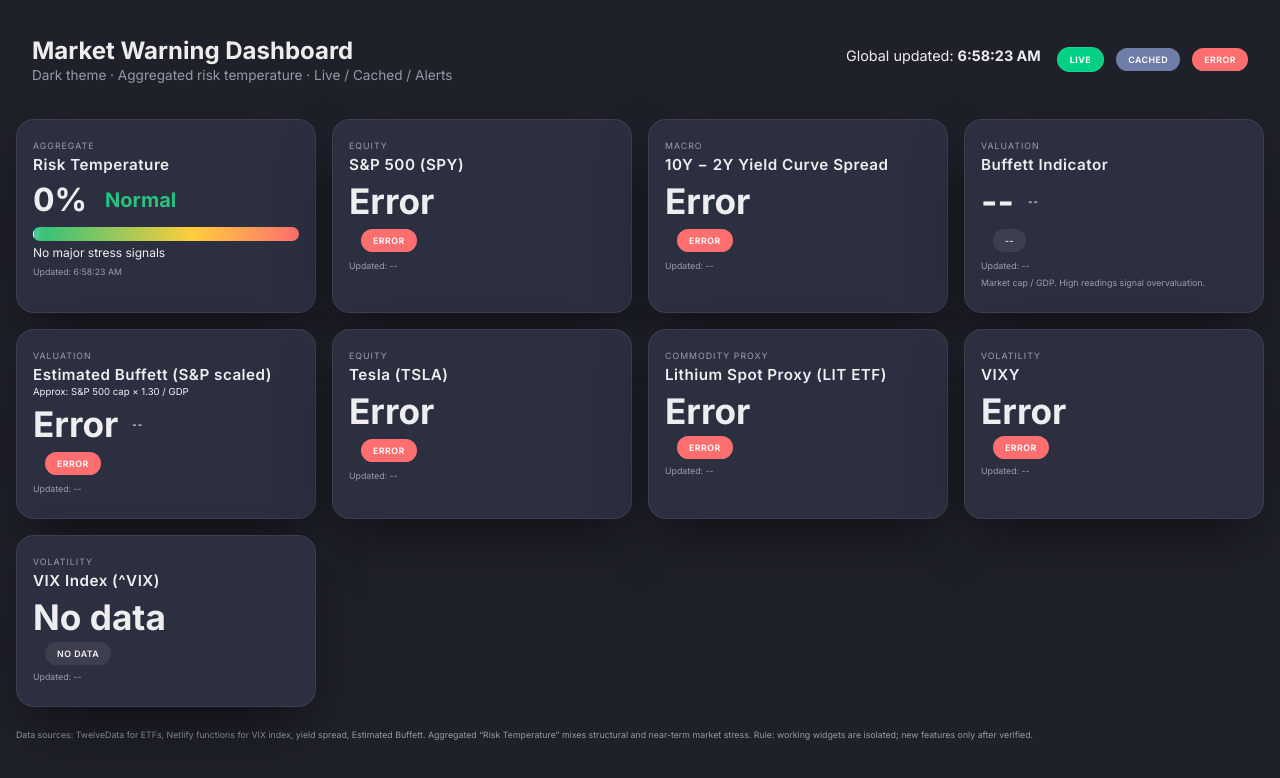
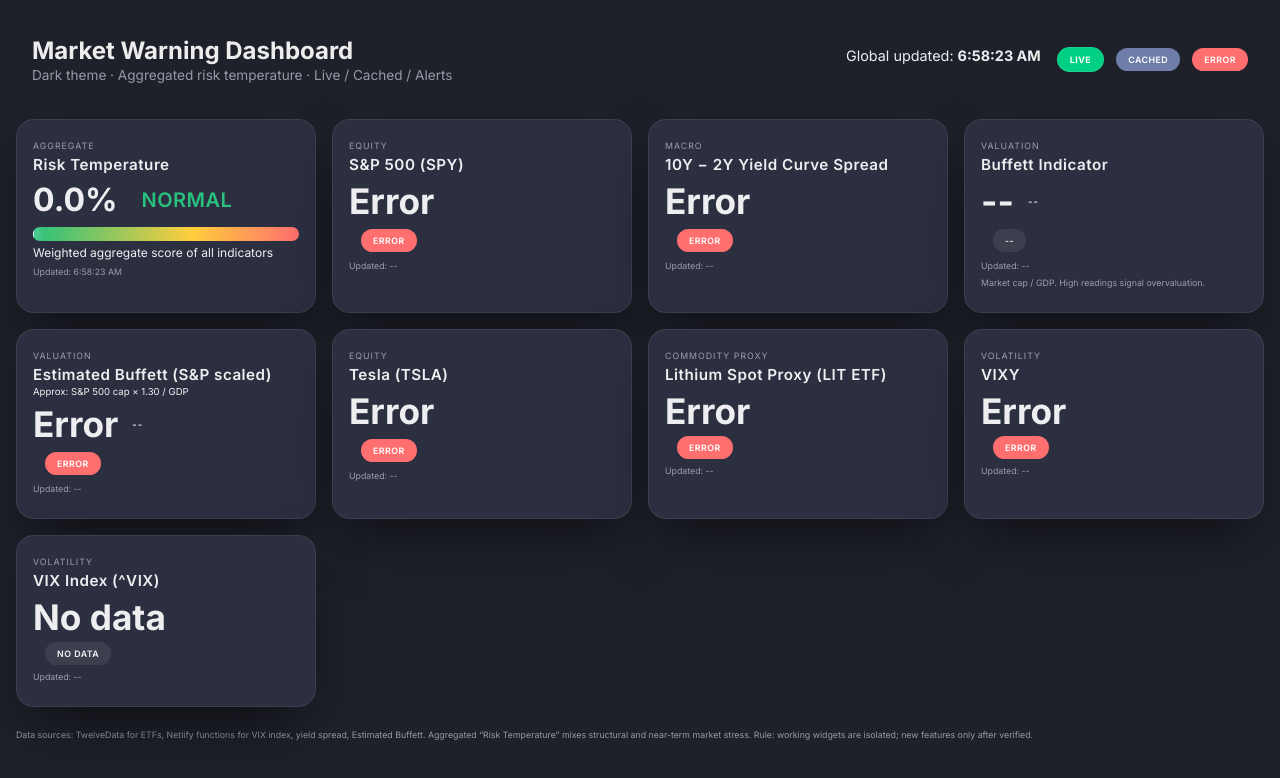
Before and after one commit to Spikerama/Market_Dashboard_UI_Test, a plain HTML site: page index.html in a window 1280 px wide. Drawn offline with nearby package versions, Linux system fonts and the light colour scheme; no server answers.

Commit message:
Update index.html

```diff
--- a/index.html
+++ b/index.html
@@ -88,7 +88,10 @@
             <div class="temp-marker" id="risk-temp-marker" style="left:0;background:rgba(255,255,255,0.9);"></div>
           </div>
         </div>
-        <div class="temp-label" id="risk-temp-details">Loading...</div>
+        <div class="temp-label" id="risk-temp-details">
+        Weighted aggregate score of all indicators
+        </div>
+
         <div class="timestamp" id="risk-temp-updated">Updated: --</div>
       </div>
 
@@ -563,60 +566,96 @@
     }
 
 function refreshRiskTemperature() {
-      const now = new Date();
-      const est = cacheGet('estimated-buffett')?.data;
-      const yieldc = cacheGet('yield')?.data;
-      const spy = cacheGet('sp500')?.data;
-      const vixy = cacheGet('vix')?.data;
-      const tsla = cacheGet('tsla')?.data;
+  const now     = new Date();
+  const est     = cacheGet('estimated-buffett')?.data;
+  const yieldc  = cacheGet('yield')?.data;
+  const spy     = cacheGet('sp500')?.data;
+  const vixy    = cacheGet('vix')?.data;
+  const tsla    = cacheGet('tsla')?.data;
+  const lithium = cacheGet('lithium')?.data;
 
   let score = 0;
   const contributors = [];
 
-      if (yieldc && yieldc.spread < 0) { score += 25; contributors.push('Yield inverted'); }
-      if (est && est.ratio >= 3.0) { score += 30; contributors.push(`Est. Buffett ≥ ${est.ratio.toFixed(2)}`); }
-      if (spy && typeof spy.pct === 'number' && spy.pct <= -1) { score += 10; contributors.push(`SPY down ${spy.pct.toFixed(2)}%`); }
-      if (vixy && typeof vixy.pct === 'number' && vixy.pct >= 5) { score += 10; contributors.push(`VIXY up ${vixy.pct.toFixed(2)}%`); }
-      if (tsla && typeof tsla.pct === 'number' && tsla.pct <= -1.5) { score += 10; contributors.push(`TSLA down ${tsla.pct.toFixed(2)}%`); }
+  // 1) Buffett valuation: 0–5% → 0–30 pts
+  if (est && typeof est.ratio === 'number') {
+    const buffScore = Math.min(est.ratio, 5) * 6;
+    score += buffScore;
+    contributors.push(`Buffett ${est.ratio.toFixed(2)}% → ${buffScore.toFixed(1)}`);
+  }
 
+  // 2) Yield spread: +2…–1 pp → 0–25 pts
+  if (yieldc && typeof yieldc.spread === 'number') {
+    const raw       = Math.max(Math.min(yieldc.spread, 2), -1);
+    const yieldScore = (2 - raw) / 3 * 25;
+    score += yieldScore;
+    contributors.push(`Yield ${yieldc.spread.toFixed(2)}% → ${yieldScore.toFixed(1)}`);
+  }
+
+  // 3) SPY drop: 0…–3% → 0–15 pts
+  if (spy && typeof spy.pct === 'number') {
+    const spyScore = Math.min(Math.max(-spy.pct, 0), 3) / 3 * 15;
+    score += spyScore;
+    contributors.push(`SPY ${spy.pct.toFixed(2)}% → ${spyScore.toFixed(1)}`);
+  }
+
+  // 4) VIXY rise: 0…+5% → 0–15 pts
+  if (vixy && typeof vixy.pct === 'number') {
+    const vixScore = Math.min(Math.max(vixy.pct, 0), 5) / 5 * 15;
+    score += vixScore;
+    contributors.push(`VIXY ${vixy.pct.toFixed(2)}% → ${vixScore.toFixed(1)}`);
+  }
+
+  // 5) TSLA drop: 0…–5% → 0–10 pts
+  if (tsla && typeof tsla.pct === 'number') {
+    const tslaScore = Math.min(Math.max(-tsla.pct, 0), 5) / 5 * 10;
+    score += tslaScore;
+    contributors.push(`TSLA ${tsla.pct.toFixed(2)}% → ${tslaScore.toFixed(1)}`);
+  }
+
+  // 6) Lithium move: 0…±5% → 0–5 pts
+  if (lithium && typeof lithium.pct === 'number') {
+    const litScore = Math.min(Math.abs(lithium.pct), 5) / 5 * 5;
+    score += litScore;
+    contributors.push(`Lithium ${lithium.pct.toFixed(2)}% → ${litScore.toFixed(1)}`);
+  }
+
+  // cap and log
   score = Math.min(100, score);
+  console.log('[RiskTemp] contributors →', contributors, 'score →', score.toFixed(2));
 
+  // draw gauge
   const marker = document.getElementById('risk-temp-marker');
+  const needle  = document.getElementById('risk-temp-needle');
   const labelEl = document.getElementById('risk-temp-status');
   const scoreEl = document.getElementById('risk-temp-score');
-      const detailsEl = document.getElementById('risk-temp-details');
-      const updatedEl = document.getElementById('risk-temp-updated');
+  const details = document.getElementById('risk-temp-details');
+  const updated = document.getElementById('risk-temp-updated');
+  const color   = riskColor(score);
 
-      const color = riskColor(score);
-
-      if (marker) {
-        marker.style.left = `${score}%`;
-        marker.style.background = color;
-      }
-      const needle = document.getElementById('risk-temp-needle');
-      if (needle) {
-        needle.style.left = `${score}%`;
-      }
-      if (scoreEl) scoreEl.textContent = `${score}%`;
+  if (marker) marker.style.left = `${score}%`, marker.style.background = color;
+  if (needle) needle.style.left = `${score}%`;
+  if (scoreEl) scoreEl.textContent = `${score.toFixed(1)}%`;
 
   let statusText = 'Normal';
-      if (score >= 70) statusText = 'High Risk';
-      else if (score >= 40) statusText = 'Elevated';
+  if (score >= 65)      statusText = 'High Risk';
+  else if (score >= 40) statusText = 'Caution';
+  else if (score >= 25) statusText = 'Elevated';
 
   if (labelEl) {
     labelEl.textContent = statusText;
-        labelEl.style.color = color;
+    labelEl.style.color   = color;
     labelEl.style.background = 'none';
-        labelEl.className = '';
   }
-      if (detailsEl) { detailsEl.textContent = contributors.length ? contributors.join(', ') : 'No major stress signals'; }
-      if (updatedEl) updatedEl.textContent = 'Updated: ' + now.toLocaleTimeString();
+  if (updated) updated.textContent = 'Updated: ' + now.toLocaleTimeString();
 
   const card = document.getElementById('card-risk-temp');
   if (card) {
-        if (score >= 70) card.classList.add('alert'); else card.classList.remove('alert');
+    if (score >= 70) card.classList.add('alert');
+    else card.classList.remove('alert');
   }
 }
+
 
     function initDragReorder() {
       const grid = document.getElementById('dashboard-grid');
```
Lines whose indentation alone changed are shown as unchanged.
